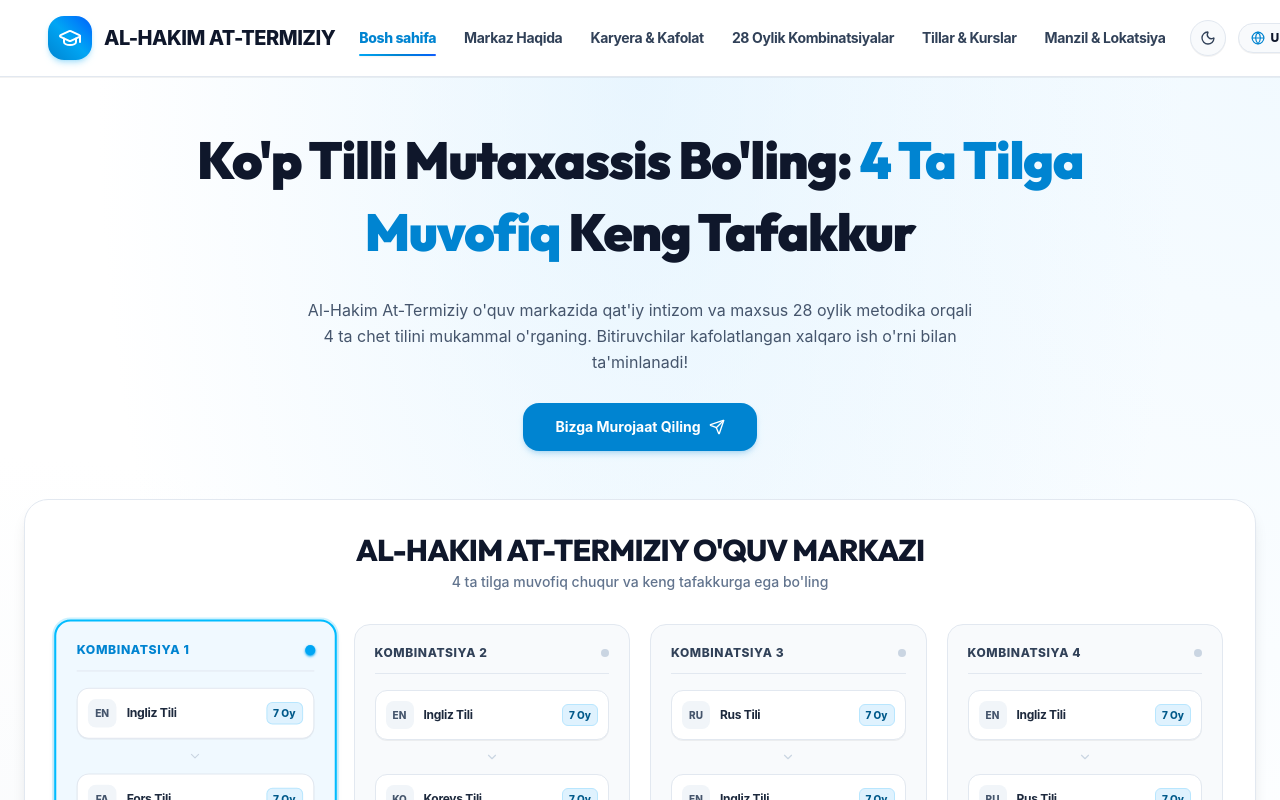
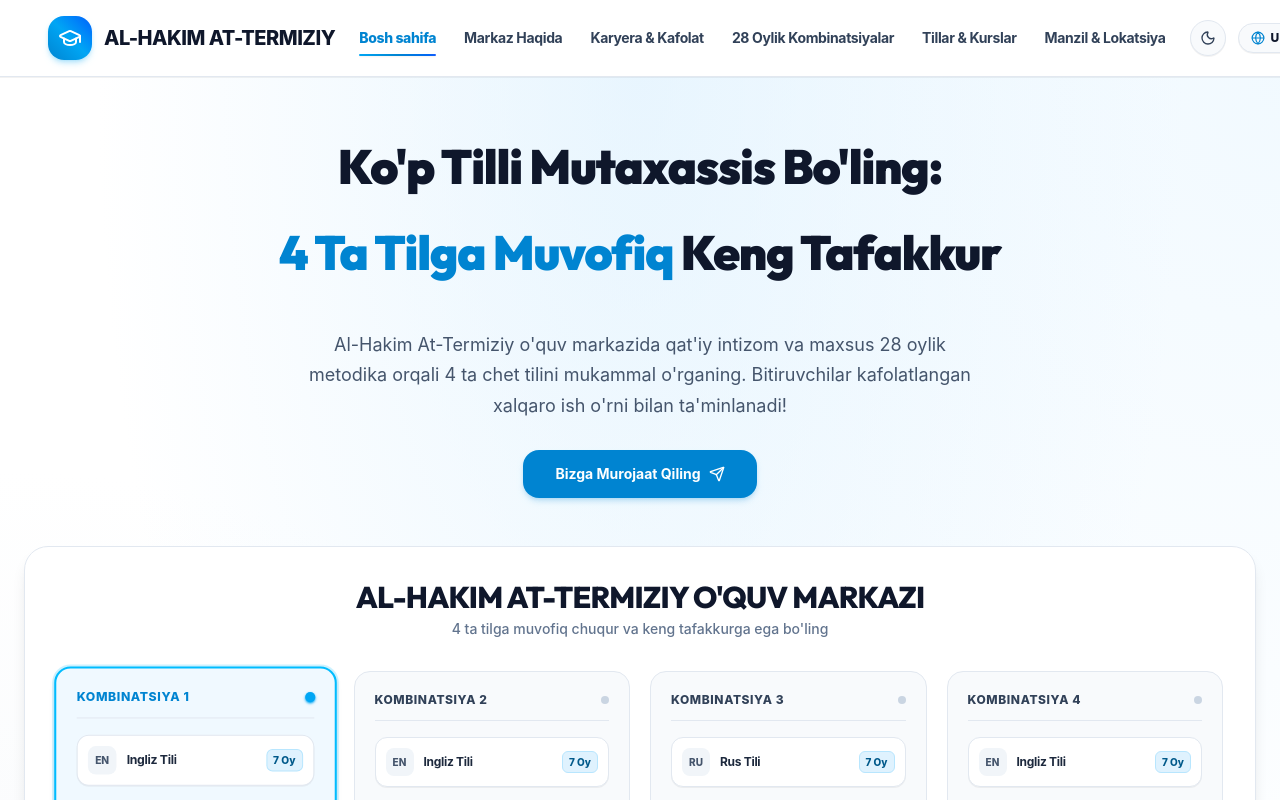
Before and after one commit to humoyun1773/at-termiziy, a React (Vite) app: page / in a window 1280 px wide. Shown: the top 800 px of the page. Built offline with nearby package versions, Linux system fonts and the light colour scheme; a web font is replaced by a local one.

Commit message:
style: enhance main hero headline line-height to 1.55 and separate lines cleanly

```diff
--- a/src/index.css
+++ b/src/index.css
@@ -35,7 +35,22 @@
     font-family: 'Google Sans', 'Outfit', 'Plus Jakarta Sans', sans-serif;
     letter-spacing: -0.02em;
     font-weight: 700;
-    line-height: 1.35;
+  }
+
+  h1 {
+    line-height: 1.45;
+  }
+
+  h2 {
+    line-height: 1.4;
+  }
+
+  h3, h4, h5, h6 {
+    line-height: 1.4;
+  }
+
+  p {
+    line-height: 1.7;
   }
 
   /* Universal pointer cursor for all interactive elements */
--- a/src/pages/HomePage.tsx
+++ b/src/pages/HomePage.tsx
@@ -49,16 +49,22 @@ export const HomePage: React.FC = () => {
           >
 
             {/* Main Headline */}
-            <h1 className="text-3xl sm:text-4xl md:text-5xl lg:text-[52px] font-black text-slate-900 dark:text-white tracking-tight leading-[1.3] sm:leading-[1.35] md:leading-[1.38] font-heading py-2">
-              {t.hero.titleStart}{' '}
-              <span className="text-sky-600 dark:text-sky-400 inline">
+            <h1
+              className="text-3xl sm:text-4xl md:text-5xl lg:text-[48px] font-black text-slate-900 dark:text-white tracking-tight font-heading max-w-4xl mx-auto py-3"
+              style={{ lineHeight: 1.55 }}
+            >
+              <span className="block mb-2 md:mb-3">{t.hero.titleStart}</span>
+              <span className="text-sky-600 dark:text-sky-400">
                 {t.hero.titleHighlight}
               </span>{' '}
-              {t.hero.titleEnd}
+              <span>{t.hero.titleEnd}</span>
             </h1>
 
             {/* Subtitle */}
-            <p className="text-xs sm:text-sm md:text-base text-slate-600 dark:text-slate-300 leading-relaxed font-normal max-w-2xl mx-auto">
+            <p
+              className="text-sm sm:text-base md:text-lg text-slate-600 dark:text-slate-300 font-normal max-w-2xl mx-auto pt-2"
+              style={{ lineHeight: 1.7 }}
+            >
               {t.hero.subheading}
             </p>
 
```
